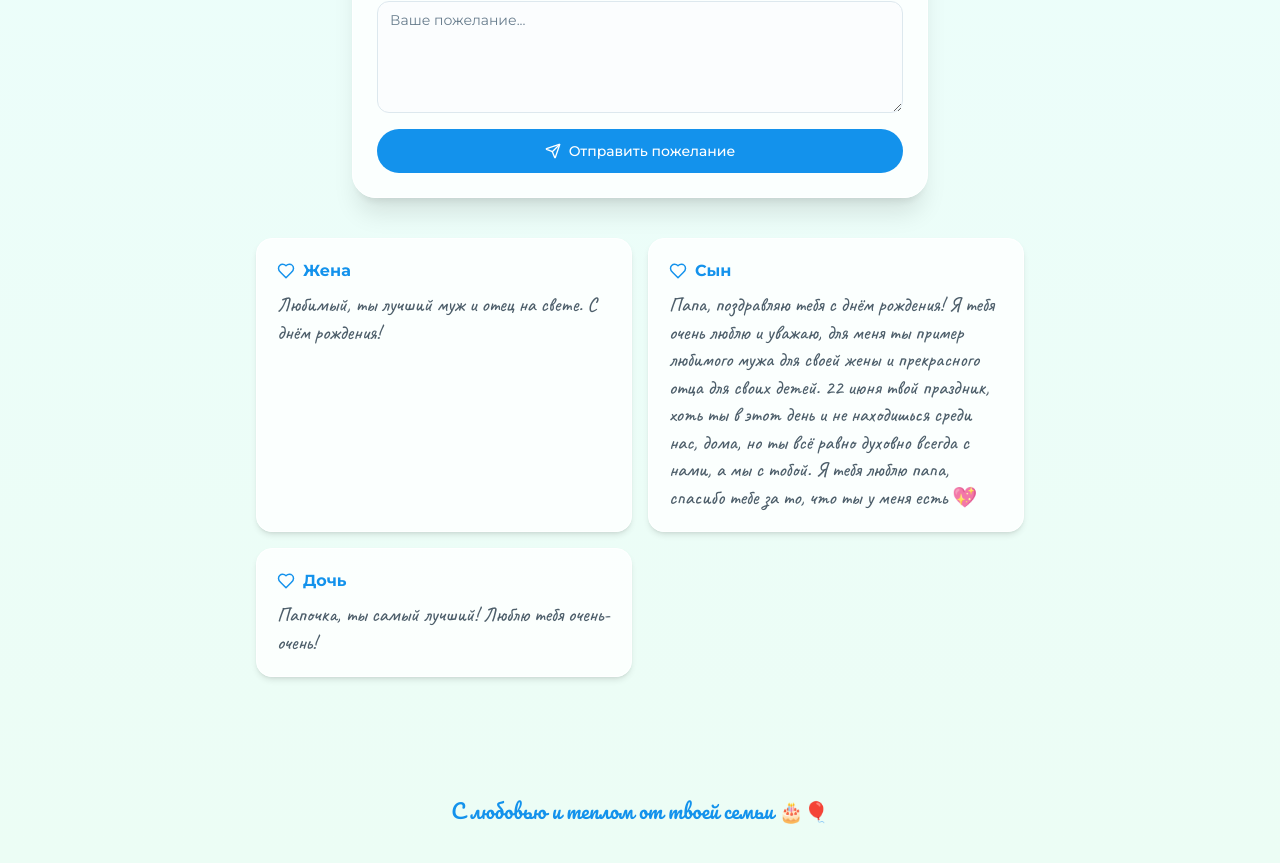
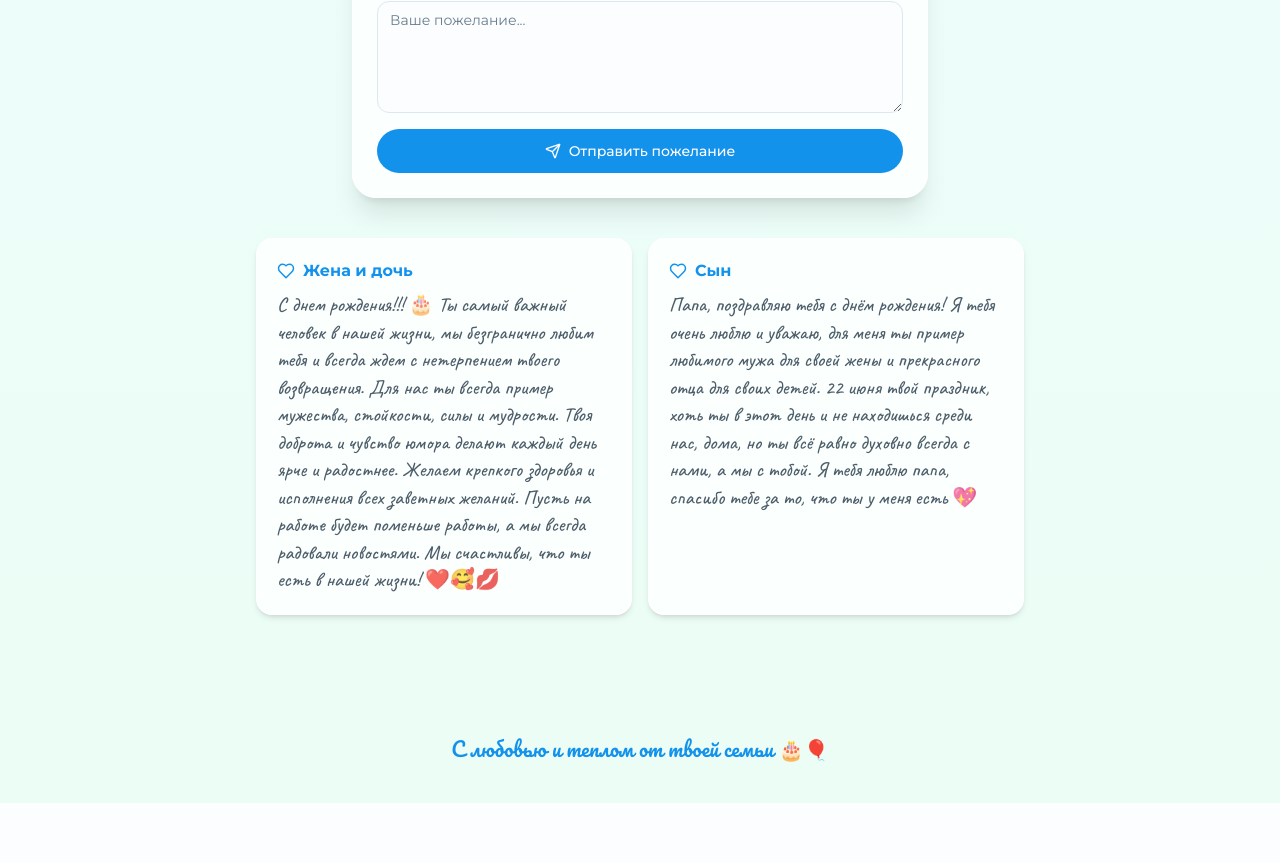
Before and after one commit to pr-poehali-dev/birthday-website-project, a React (Vite) app: page / in a window 1280 px wide. Shown: the part 2594-3457 px from the top of the page. After the commit the page ends 3397 px from the top, so only its background shows below. Built offline with nearby package versions, Linux system fonts and the light colour scheme.

Commit message:
feat: объединить колонки и обновить поздравление

```diff
--- a/src/pages/Index.tsx
+++ b/src/pages/Index.tsx
@@ -24,9 +24,8 @@ const GALLERY = [0, 1, 2, 3, 4, 5];
 const Index = () => {
   const [wish, setWish] = useState({ name: '', text: '' });
   const [wishes, setWishes] = useState<{ name: string; text: string }[]>([
-    { name: 'Жена', text: 'Любимый, ты лучший муж и отец на свете. С днём рождения!' },
+    { name: 'Жена и дочь', text: 'С днем рождения!!! 🎂 Ты самый важный человек в нашей жизни, мы безгранично любим тебя и всегда ждем с нетерпением твоего возвращения. Для нас ты всегда пример мужества, стойкости, силы и мудрости. Твоя доброта и чувство юмора делают каждый день ярче и радостнее. Желаем крепкого здоровья и исполнения всех заветных желаний. Пусть на работе будет поменьше работы, а мы всегда радовали новостями. Мы счастливы, что ты есть в нашей жизни! ❤️🥰💋' },
     { name: 'Сын', text: 'Папа, поздравляю тебя с днём рождения! Я тебя очень люблю и уважаю, для меня ты пример любимого мужа для своей жены и прекрасного отца для своих детей. 22 июня твой праздник, хоть ты в этот день и не находишься среди нас, дома, но ты всё равно духовно всегда с нами, а мы с тобой. Я тебя люблю папа, спасибо тебе за то, что ты у меня есть 💖' },
-    { name: 'Дочь', text: 'Папочка, ты самый лучший! Люблю тебя очень-очень!' },
   ]);
 
   const scrollTo = (id: string) =>
```
